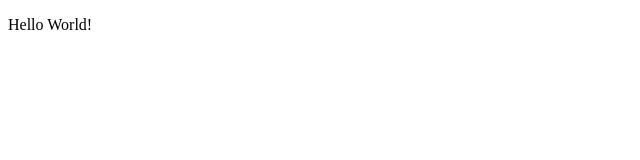
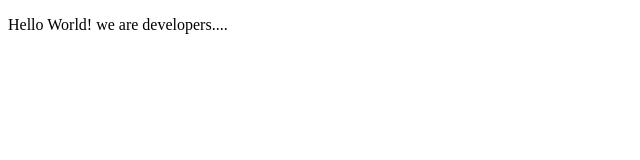
Before and after one commit to Shafiq478/third-trial, a plain HTML site: page index.html in a window 1280 px wide. Shown: the whole page, without its empty margins (0-640 px from the left). Drawn offline with Linux system fonts and the light colour scheme; files that its build step writes are made by us from their sources; files whose address does not match are found by name.

Commit message:
we are developers in index.html

```diff
--- a/index.html
+++ b/index.html
@@ -8,7 +8,7 @@
 
   <body>
     <script src="https://cdn.freecodecamp.org/testable-projects-fcc/v1/bundle.js"></script>
-    <p>Hello World!</p>
+    <p>Hello World! we are developers....</p>
     <!--
 
     Hello Camper!
```
